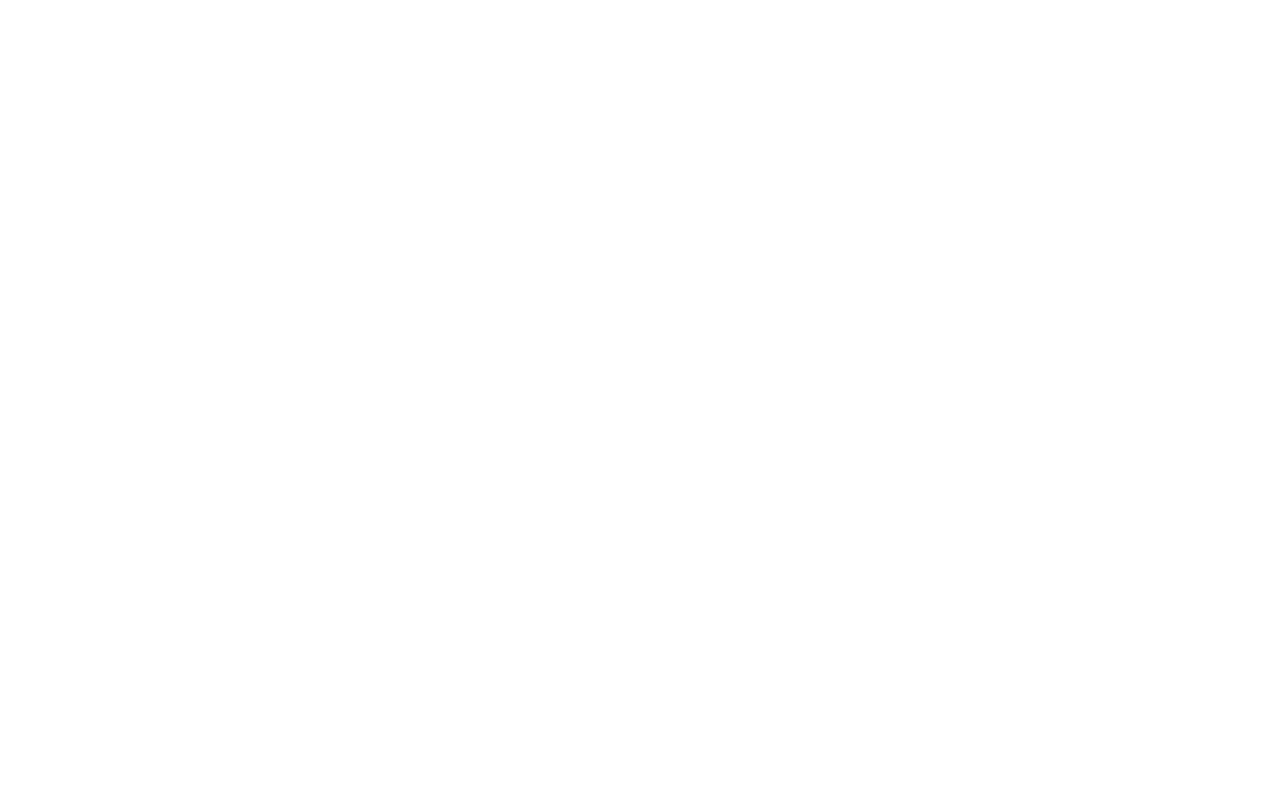
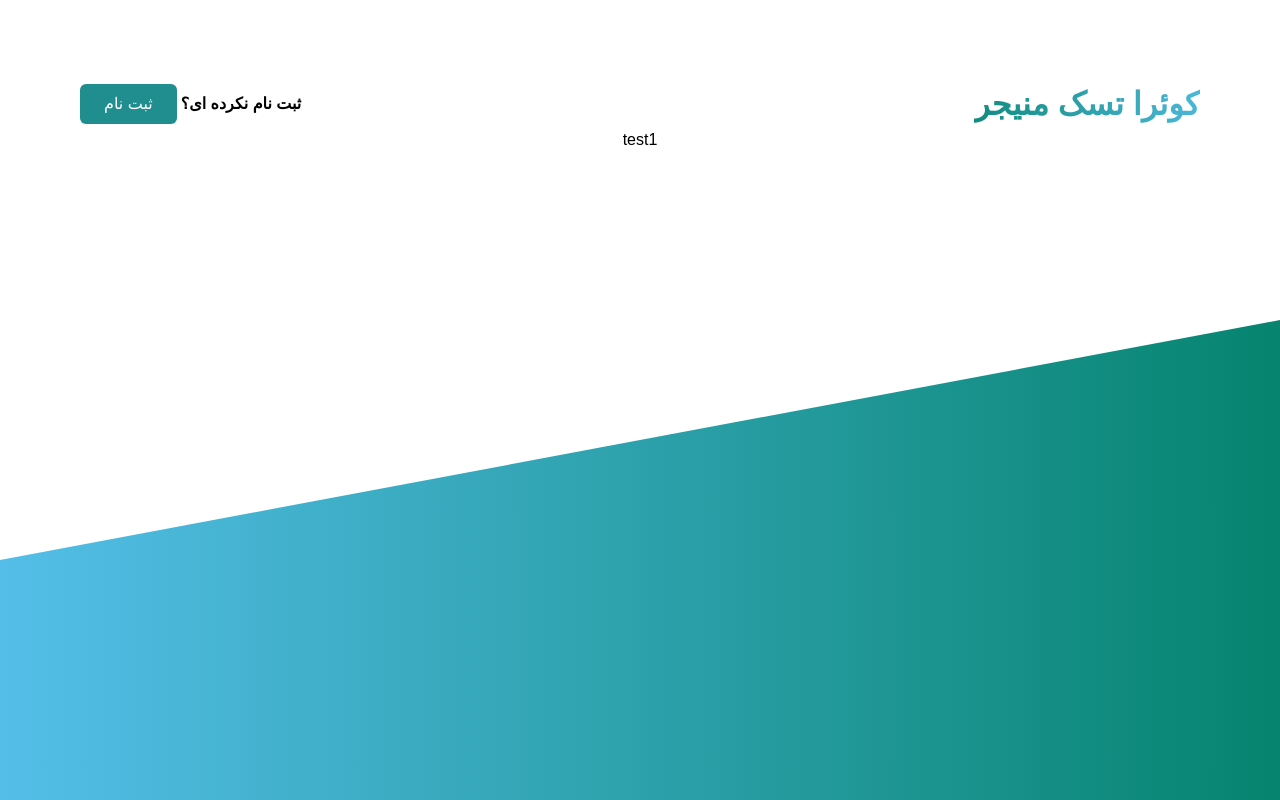
Before and after one commit to Summer-Frontend-Quera-Bootcamp/GROUP_10, a React (Vite) app: page / in a window 1280 px wide. Built offline with nearby package versions, Linux system fonts and the light colour scheme; the HTML template or start-up script is replaced by a standard one; a web font is replaced by a local one.

Commit message:
Auth Layout Developed

```diff
--- a/src/App/App.tsx
+++ b/src/App/App.tsx
@@ -1,9 +1,13 @@
 import { PropsWithChildren } from "react";
 import "./App.css";
-
+import AuthLayout from "../Layouts/AuthLayout";
 interface IPropsApp extends PropsWithChildren {}
 const App: React.FC<IPropsApp> = (/*props: IPropsApp*/): JSX.Element => {
-  return <div></div>;
+  return (
+    <AuthLayout>
+      <h1>test1</h1>
+    </AuthLayout>
+  );
 };
 
 export default App;
--- a/src/Components/Ui/Buttons/ButtonPrimary/ButtonPrimary.tsx
+++ b/src/Components/Ui/Buttons/ButtonPrimary/ButtonPrimary.tsx
@@ -14,7 +14,7 @@ export const ButtonPrimary = ({
   return (
     <button
       className={
-        " bg-brand-primary text-white px-l py-xs rounded-md border-0 duration-300 cursor-pointer active:bg-gray-primary " +
+        " bg-brand-primary text-white px-m py-xs rounded-md border-0 duration-300 cursor-pointer active:bg-gray-primary " +
         btnSize
       }
       type={type}
--- a/src/Layouts/AuthLayout/index.tsx
+++ b/src/Layouts/AuthLayout/index.tsx
@@ -1,8 +1,31 @@
-type ILayout = {
+import { ButtonPrimary } from "../../Components/Ui/Buttons";
+
+type IAuthLayout = {
   children: React.ReactNode;
 };
-const Layout = ({ children }: ILayout): JSX.Element => {
-  return <div>{children}</div>;
+const AuthLayout = ({ children }: IAuthLayout): JSX.Element => {
+  return (
+    <div className="h-screen overflow-hidden px-[80px] mx-auto mb-0 pt-[80px]">
+      <div className="flex items-center">
+        <div>
+          <ButtonPrimary onClick={() => {}} type="button">
+            ثبت نام
+          </ButtonPrimary>
+          <span className="text-body-m ms-1 font-semibold">
+            ثبت نام نکرده ای؟
+          </span>
+        </div>
+        <h2 className="ml-auto text-heading-l font-extrabold text-transparent bg-clip-text bg-gradient-to-r from-[#118C80] to-[#4AB7D8]">
+          کوئرا تسک منیجر
+        </h2>
+      </div>
+      <div className="flex justify-center items-center">{children}</div>
+      <div
+        className="absolute top-0 left-0 h-full w-full bg-gradient-to-r from-[#54bee8] to-[#06846f] z-[0]"
+        style={{ clipPath: `polygon(0 70%, 100% 40%, 100% 100%, 0 100%)` }}
+      ></div>
+    </div>
+  );
 };
 
-export default Layout;
+export default AuthLayout;
--- a/tailwind.config.js
+++ b/tailwind.config.js
@@ -77,20 +77,21 @@ export default {
       // },
 
       fontSize: {
-        "heading-xs": ["20pt"],
-        "heading-s": ["24pt"],
-        "heading-m": ["28pt"],
-        "heading-l": ["32pt"],
-        "body-xs": ["12pt"],
-        "body-s": ["14pt"],
-        "body-m": ["16pt"],
-        "body-l": ["20pt"],
-        "body-xl": ["24pt"],
-        "bold-xs": ["12pt"],
-        "bold-s": ["14pt"],
-        "bold-m": ["16pt"],
-        "bold-l": ["20pt"],
-        "bold-xl": ["24pt"],
+        // Add your custom font sizes here
+        "heading-xs": ["1.25rem"],
+        "heading-s": ["1.5rem"],
+        "heading-m": ["1.75rem"],
+        "heading-l": ["2rem"],
+        "body-xs": ["0.75rem"],
+        "body-s": ["0.875rem"],
+        "body-m": ["1rem"],
+        "body-l": ["1.25rem"],
+        "body-xl": ["1.5rem"],
+        "bold-xs": ["0.75rem"],
+        "bold-s": ["0.875rem"],
+        "bold-m": ["1rem"],
+        "bold-l": ["1.25rem"],
+        "bold-xl": ["1.5rem"],
       },
       spacing: {
         xs: "8px",
```
